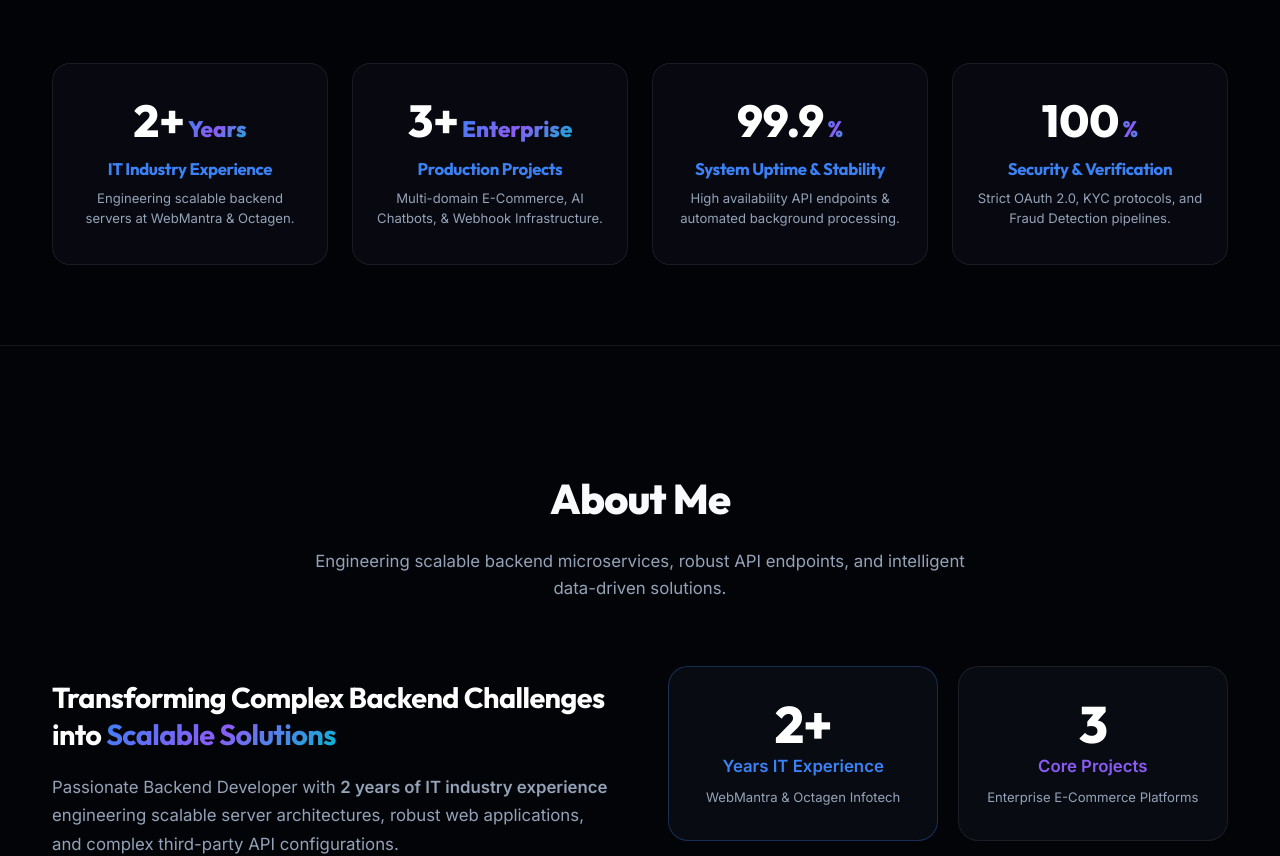
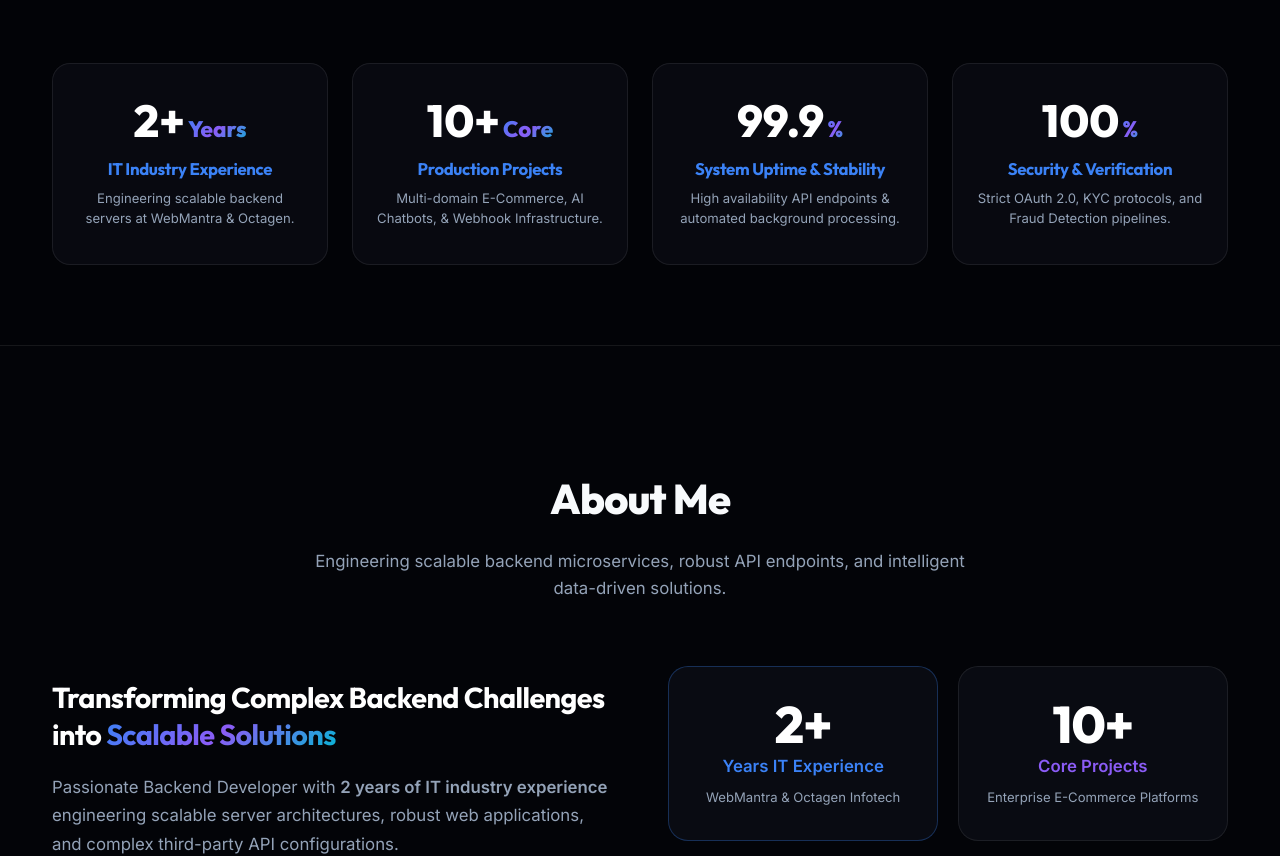
Before and after one commit to TechHub88/portfolio, a React (Vite) app: page / in a window 1280 px wide. Shown: the part 932-1788 px from the top of the page. Built offline with nearby package versions, Linux system fonts and the light colour scheme.

Commit message:
Update project metrics to 10+ Core Production Projects

```diff
--- a/src/components/About.jsx
+++ b/src/components/About.jsx
@@ -85,7 +85,7 @@ const About = () => {
             </motion.div>
 
             <motion.div whileHover={{ y: -5 }} className="card" style={{ padding: '2rem 1.5rem', textAlign: 'center' }}>
-              <h3 style={{ fontSize: '3.2rem', color: '#fff', marginBottom: '0.2rem', lineHeight: 1, fontWeight: 800, fontFamily: 'var(--font-heading)' }}>3</h3>
+              <h3 style={{ fontSize: '3.2rem', color: '#fff', marginBottom: '0.2rem', lineHeight: 1, fontWeight: 800, fontFamily: 'var(--font-heading)' }}>10+</h3>
               <p style={{ color: 'var(--accent-secondary)', fontWeight: 700, fontSize: '1.05rem', marginBottom: '0.4rem' }}>Core Projects</p>
               <p style={{ fontSize: '0.82rem', color: 'var(--text-muted)' }}>Enterprise E-Commerce Platforms</p>
             </motion.div>
--- a/src/components/Stats.jsx
+++ b/src/components/Stats.jsx
@@ -9,8 +9,8 @@ const statsData = [
     desc: 'Engineering scalable backend servers at WebMantra & Octagen.'
   },
   {
-    target: '3+',
-    suffix: 'Enterprise',
+    target: '10+',
+    suffix: 'Core',
     label: 'Production Projects',
     desc: 'Multi-domain E-Commerce, AI Chatbots, & Webhook Infrastructure.'
   },
```
